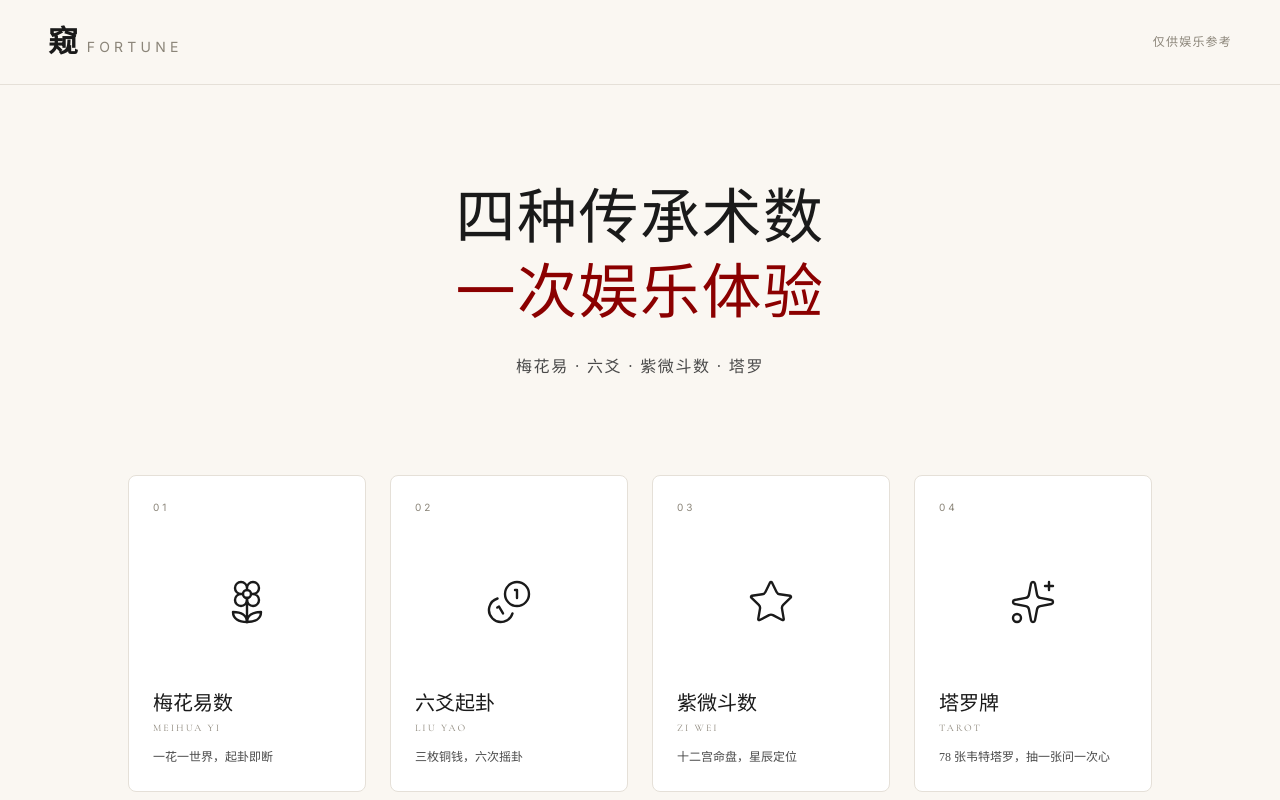
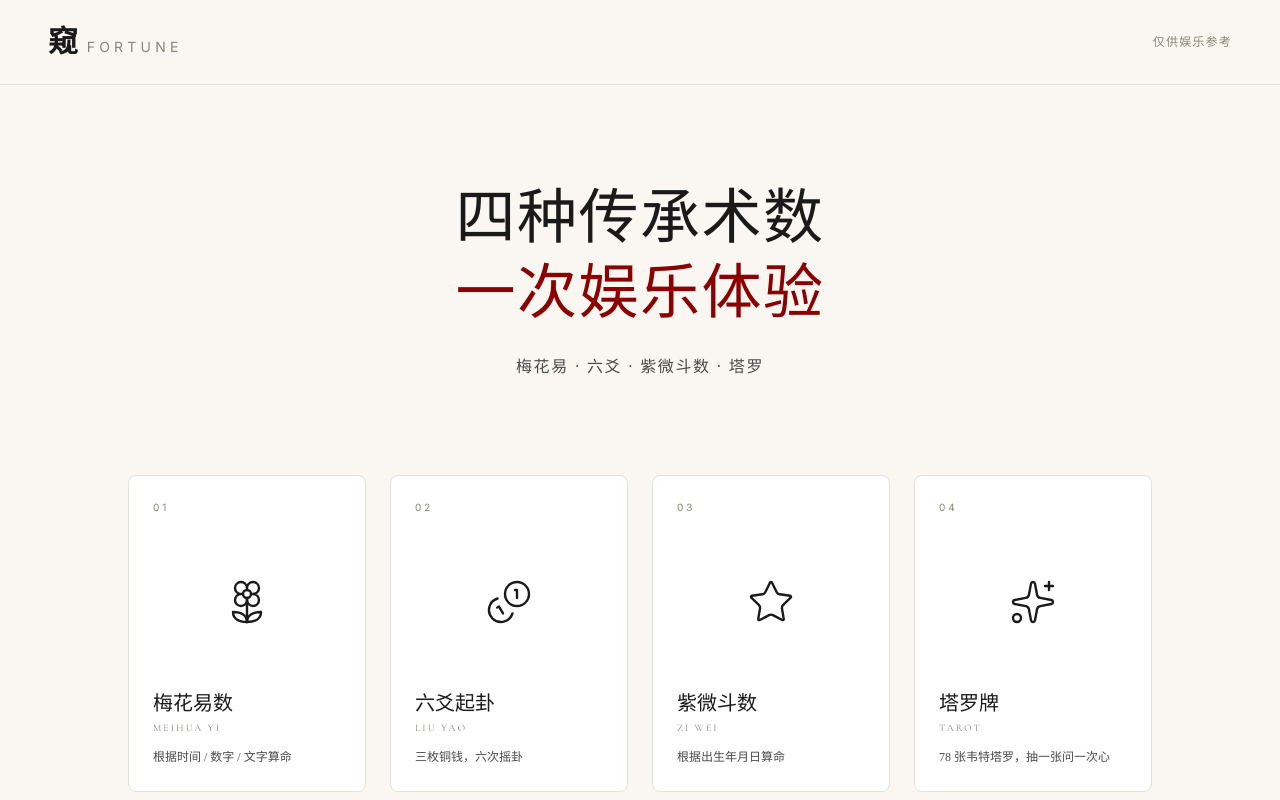
Before and after one commit to luojingwei123/fortune-web, a Next.js app: page / in a window 1280 px wide. Shown: the top 800 px of the page. Built offline with nearby package versions, Linux system fonts and the light colour scheme; a web font is replaced by a local one.

Commit message:
fix(home): 补上梅花/紫微卡片描述改动（V1.1 遗漏）

```diff
--- a/app/page.tsx
+++ b/app/page.tsx
@@ -6,7 +6,7 @@ const methods = [
     key: "meihua",
     name: "梅花易数",
     subtitle: "Meihua Yi",
-    desc: "一花一世界，起卦即断",
+    desc: "根据时间 / 数字 / 文字算命",
     href: "/meihua",
     icon: Flower2,
     accent: "from-stone-500 to-stone-700",
@@ -26,7 +26,7 @@ const methods = [
     key: "ziwei",
     name: "紫微斗数",
     subtitle: "Zi Wei",
-    desc: "十二宫命盘，星辰定位",
+    desc: "根据出生年月日算命",
     href: "/ziwei",
     icon: Star,
     accent: "from-violet-900 to-slate-950",
```
